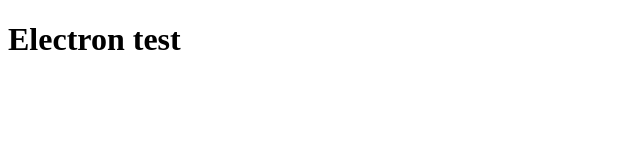
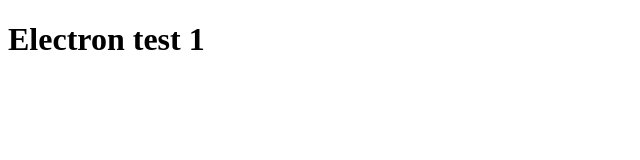
Before and after one commit to gsantoscloud/electron-test, an Electron app: page index.html in a window 1200 px wide. Shown: the full height of the page, 0-640 px from the left. Drawn offline with Linux system fonts and the light colour scheme.

Commit message:
travis 1

```diff
--- a/index.html
+++ b/index.html
@@ -7,6 +7,6 @@
     <title>Document</title>
 </head>
 <body>
-    <h1>Electron test</h1>
+    <h1>Electron test 1</h1>
 </body>
 </html>
```
